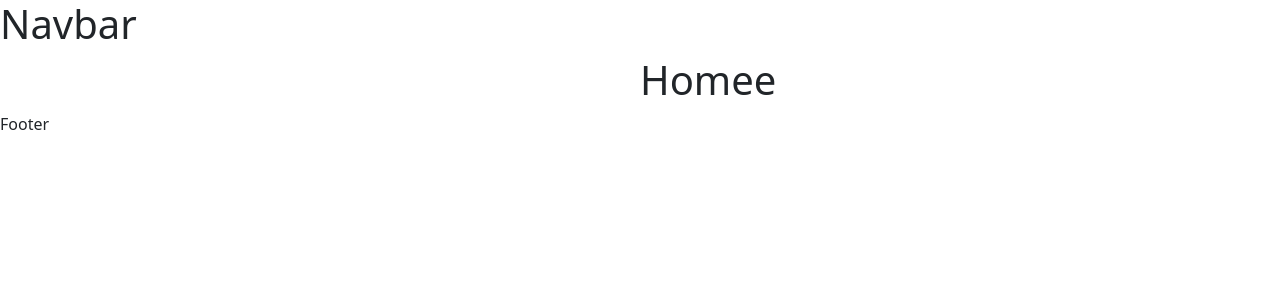
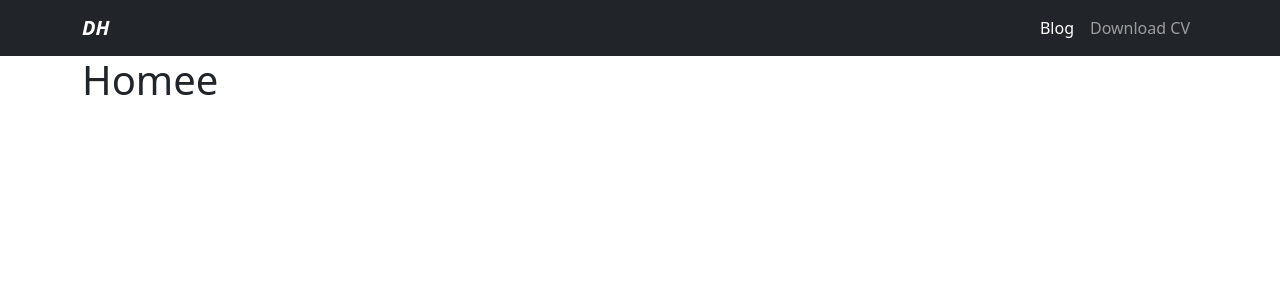
Before and after one commit to DiegoHC06/portfolio-django, a Django app: page / in a window 1280 px wide. Shown: the top 300 px of the page. Run offline with Django 4.2, Linux system fonts and the light colour scheme; data that the repository does not hold is empty.

Commit message:
estilando con bootstrap

```diff
--- a/portfolio/templates/home.html
+++ b/portfolio/templates/home.html
@@ -1,12 +1,12 @@
 {% extends 'layour.html'%}
 
 {%block content%}
-<h1 style="padding-left:50%;"> Homee</h1>
+<h1  > Homee</h1>
 
 {% for project in projects %}
 
-<h2 style="padding-left:50%;" >{{project.title}}</h2>
-<p style="padding-left:50%;">{{project.description}}</p>
+<h2   >{{project.title}}</h2>
+<p  >{{project.description}}</p>
 
 <img src="{{project.image.url}}" alt="{{project.title}}" srcset="">
 
--- a/portfolio/templates/layour.html
+++ b/portfolio/templates/layour.html
@@ -8,13 +8,14 @@
     <script src="https://cdn.jsdelivr.net/npm/bootstrap@5.3.2/dist/js/bootstrap.bundle.min.js" integrity="sha384-C6RzsynM9kWDrMNeT87bh95OGNyZPhcTNXj1NW7RuBCsyN/o0jlpcV8Qyq46cDfL" crossorigin="anonymous"></script>
 </head>
 <body>
-    <h1> Navbar</h1>
+    <!-- este nos ayuda a incluye otras estructura de  htm -->
+    {% include 'partials/navbar.html'%}
+    <div class="container pd-4">
 
-    {%block content%}
-    {%endblock%}
+        {%block content%}
+        {%endblock%}
 
-    <footer>
-        Footer
-    </footer>
+    </div>
+
 </body>
 </html>
--- /dev/null
+++ b/portfolio/templates/partials/navbar.html
@@ -0,0 +1,18 @@
+<nav class="navbar navbar-expand-lg navbar-dark bg-dark">
+    <div class="container">
+      <a class="navbar-brand fw-bold fst-italic" href="/">DH</a>
+      <button class="navbar-toggler" type="button" data-bs-toggle="collapse" data-bs-target="#navbarNav" aria-controls="navbarNav" aria-expanded="false" aria-label="Toggle navigation">
+        <span class="navbar-toggler-icon"></span>
+      </button>
+      <div class="collapse navbar-collapse" id="navbarNav">
+        <ul class="navbar-nav ms-auto">
+          <li class="nav-item">
+            <a class="nav-link active" aria-current="page" href="/blog">Blog</a>
+          </li>
+          <li class="nav-item">
+            <a class="nav-link" href="#">Download CV</a>
+          </li>
+        </ul>
+      </div>
+    </div>
+  </nav>
```
